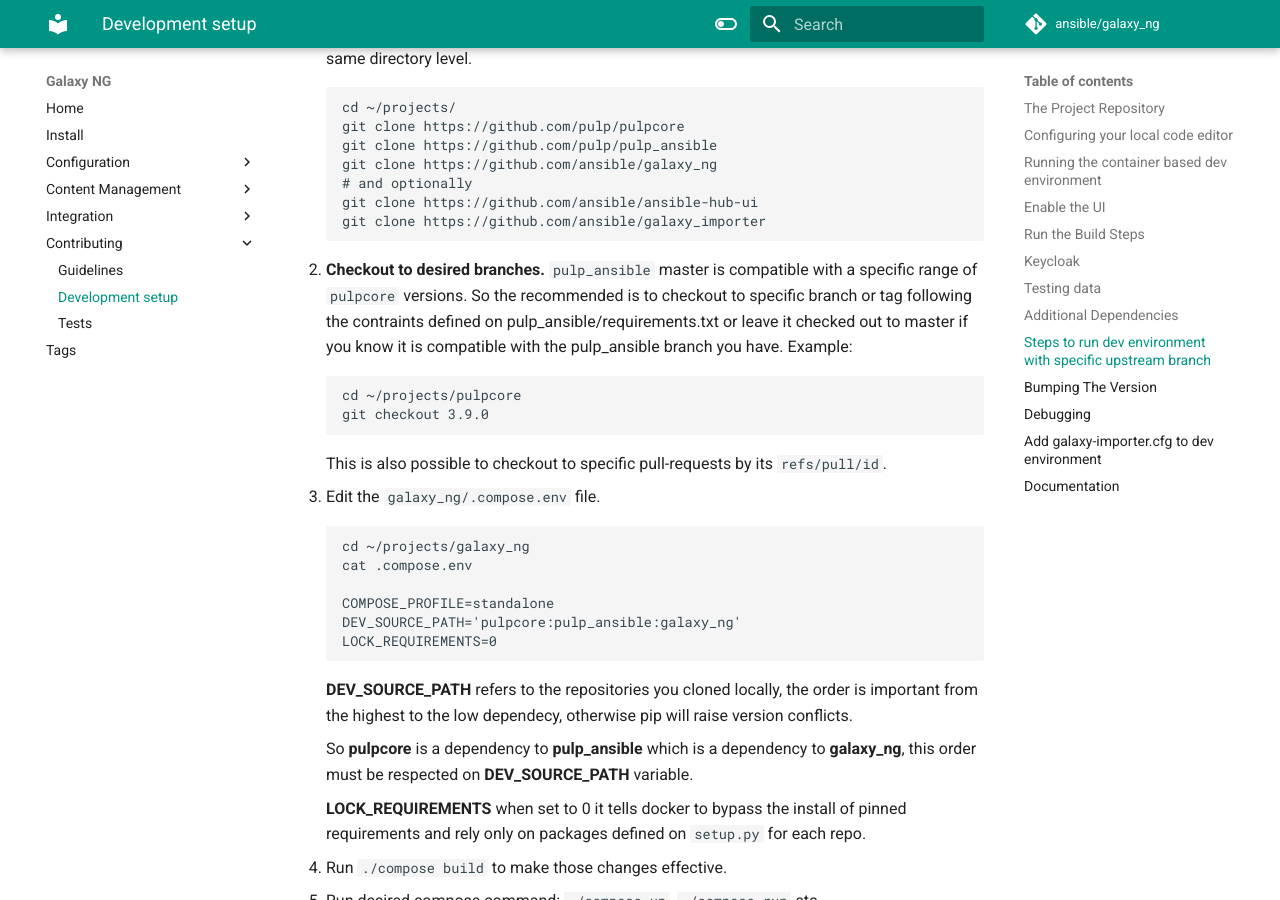
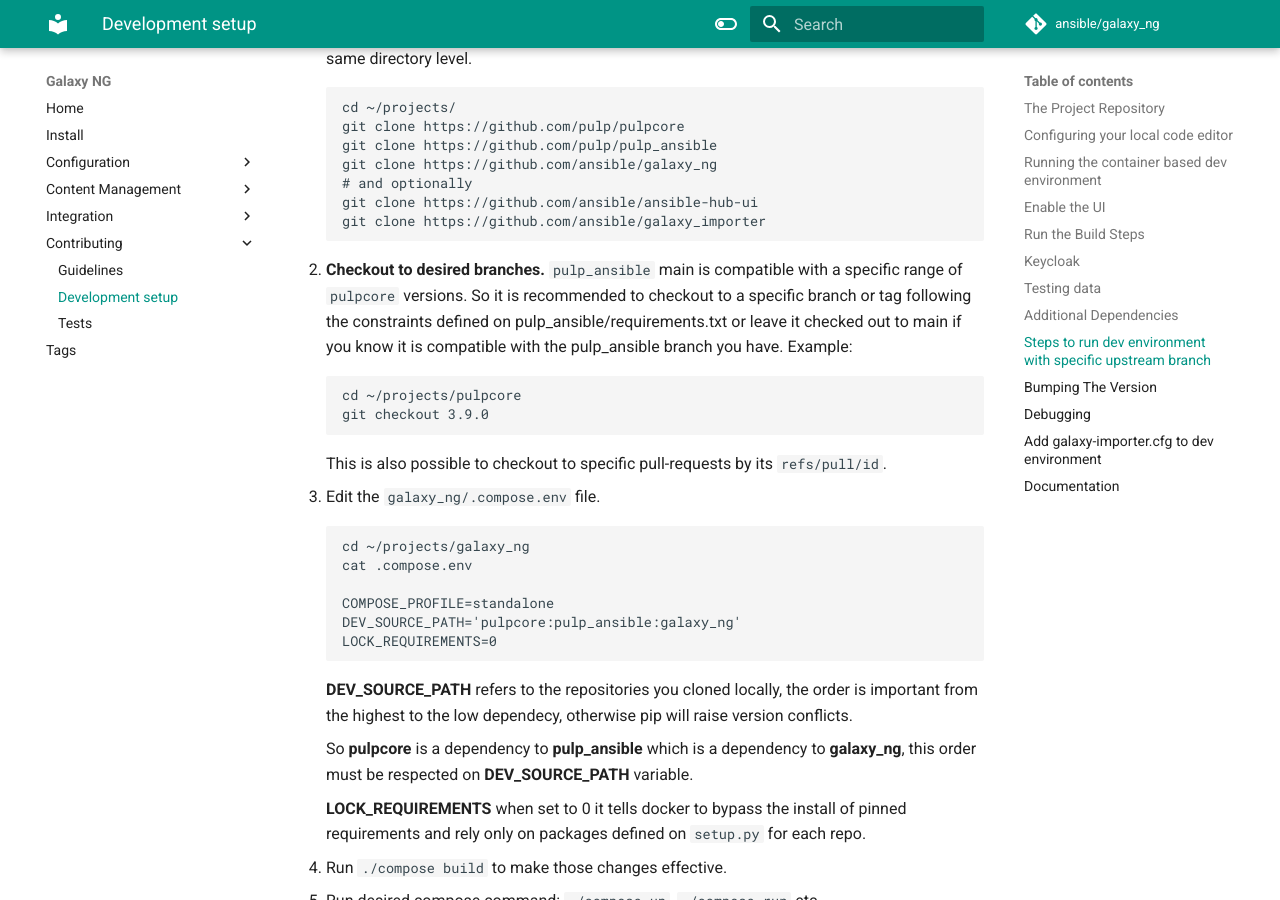
Before and after one commit to ansible/galaxy_ng, an MkDocs documentation site: the page built from docs/dev/setup.md, in a window 1280 px wide and 900 px high, scrolled down 4034 px. Built offline with MkDocs 1.6.1 and Material for MkDocs 9.7.7, drawn with Linux system fonts in a browser that asks for light colours; comment, search, counter and statistics services are not loaded.

Commit message:
Update docs/dev/setup.md
No-Issue

Co-authored-by: Andrew Crosby <acrosby@redhat.com>

```diff
--- a/docs/dev/setup.md
+++ b/docs/dev/setup.md
@@ -300,11 +300,11 @@
         git clone https://github.com/ansible/ansible-hub-ui
         git clone https://github.com/ansible/galaxy_importer
 
-2.  **Checkout to desired branches.** `pulp_ansible` master is
-    compatible with a specific range of `pulpcore` versions. So the
-    recommended is to checkout to specific branch or tag following the
-    contraints defined on pulp\_ansible/requirements.txt or leave it
-    checked out to master if you know it is compatible with the
+2.  **Checkout to desired branches.** `pulp_ansible` main is
+    compatible with a specific range of `pulpcore` versions. So it is
+    recommended to checkout to a specific branch or tag following the
+    constraints defined on pulp\_ansible/requirements.txt or leave it
+    checked out to main if you know it is compatible with the
     pulp\_ansible branch you have. Example:
 
         cd ~/projects/pulpcore
```
